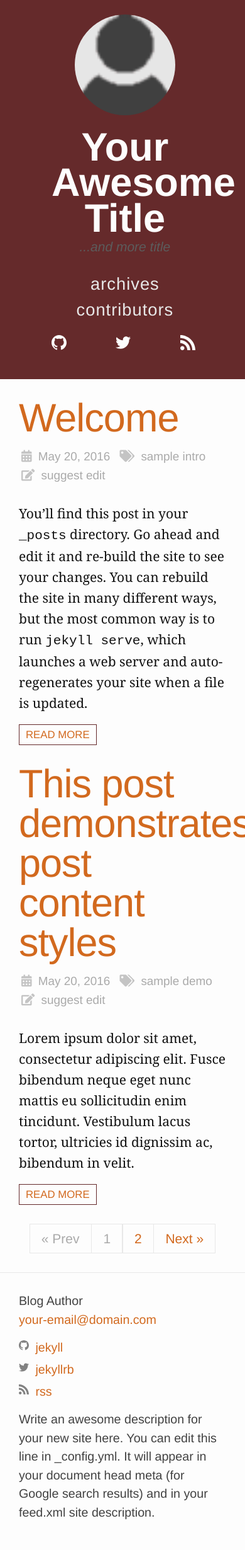
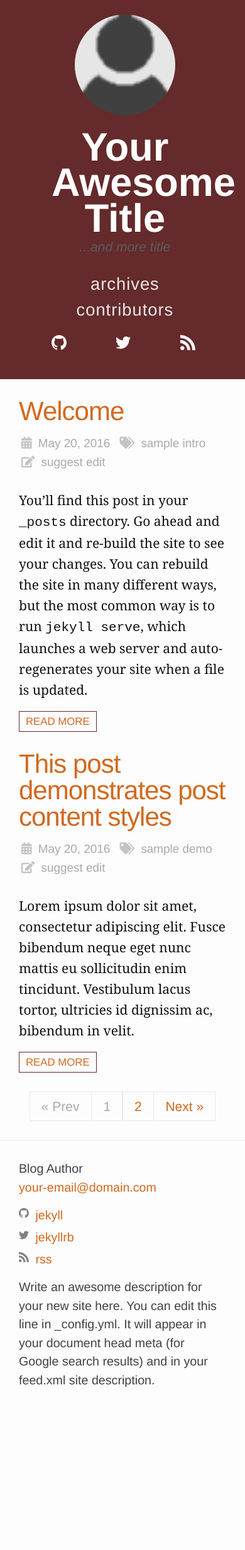
Before and after one commit to haacked/haackbar, a Jekyll site: the page built from index.html, in a window 390 px wide. Shown: the whole page at 63% size. Built offline with Jekyll 4.4.1, drawn with Linux system fonts in a browser that asks for light colours; cached includes are drawn as plain includes; nearby versions of some CDN libraries; some web fonts are replaced; library files that are not in the unit come from our copies; the list of posts is cut into pages by our own code; after the commit the page ends 2251 px from its top, so only the background shows below that.

Commit message:
Make post title smaller on mobile

```diff
--- a/_sass/haackbar/_post.scss
+++ b/_sass/haackbar/_post.scss
@@ -11,6 +11,10 @@
 
   letter-spacing: -1px;
   line-height: 1;
+
+  @include media-query($on-mobile) {
+    @include relative-font-size(2);
+  }
 }
 
 .post-content {
```
